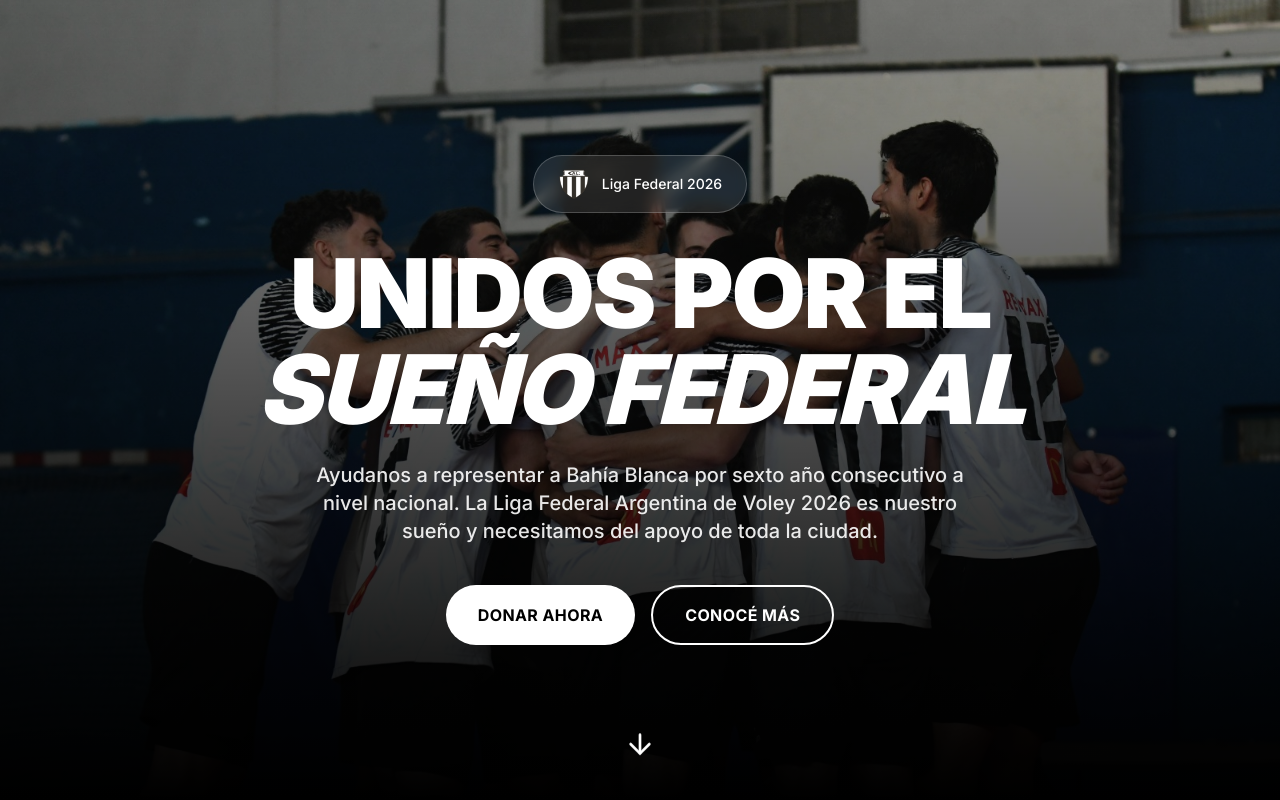
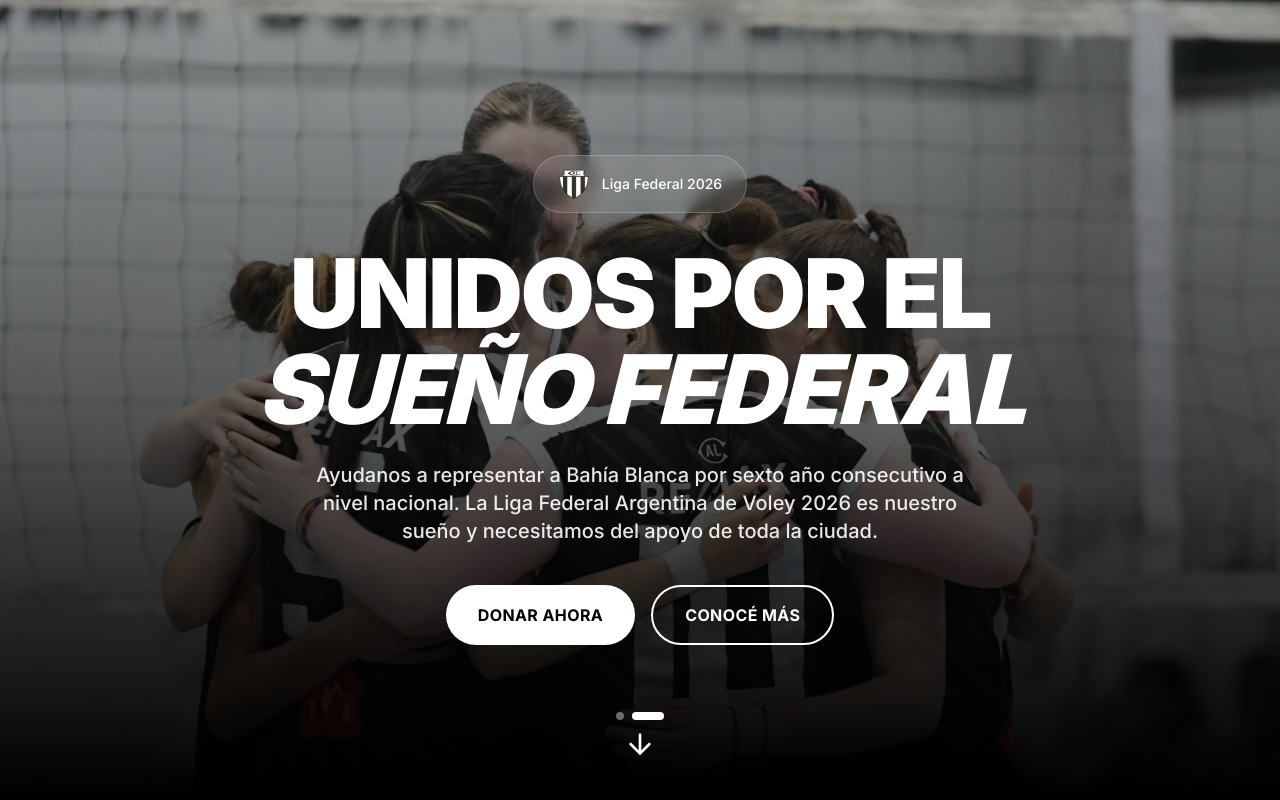
Before and after one commit to SantiagoMangas/LiniersFederal, a Next.js app: page / in a window 1280 px wide. Shown: the top 800 px of the page. Built offline with nearby package versions, Linux system fonts and the light colour scheme.

Commit message:
carrusel hero + mp alias

```diff
--- a/src/components/donation.tsx
+++ b/src/components/donation.tsx
@@ -1,6 +1,22 @@
-import { Heart, Building2, Users } from "lucide-react"
+"use client"
 
-export function Donation(){
+import { Heart, Copy, Check, Building2, Users } from "lucide-react"
+import { useState } from "react"
+
+export function Donation() {
+  const [copied, setCopied] = useState(false)
+  const alias = "liniersfederal2026"
+
+  const handleCopy = async () => {
+    try {
+      await navigator.clipboard.writeText(alias)
+      setCopied(true)
+      setTimeout(() => setCopied(false), 2000)
+    } catch (err) {
+      console.error('Error al copiar:', err)
+    }
+  }
+
   return (
     <section id="donate" className="bg-white py-20 px-4 md:py-32">
       <div className="mx-auto max-w-6xl">
@@ -15,53 +31,68 @@ export function Donation(){
         </div>
 
         <div className="grid gap-8 md:grid-cols-3">
+          {/* DONACIÓN PERSONAL - MEJORADA */}
           <div className="rounded-xl bg-background border-2 border-border p-10 transition-all hover:border-black hover:shadow-lg">
             <div className="mb-6 flex justify-center">
               <div className="rounded-full bg-black p-4">
                 <Heart className="h-8 w-8 text-white" />
               </div>
             </div>
-                <h3 className="mb-4 text-center text-2xl font-bold text-black">Donación Personal</h3>
-            <div className="mb-8 space-y-3 text-center">
-              <a
-                href="https://mpago.la/2F7xgpS"
-                target="_blank"
-                rel="noopener noreferrer"
-                className="block rounded-sm p-1 w-full bg-secondary text-black hover:bg-black hover:text-white font-semibold cursor-pointer transition-colors duration-300"
-              >
-                $5.000
-              </a>
-              <a
-                href="https://mpago.la/1f71Pxt"
-                target="_blank"
-                rel="noopener noreferrer"
-                className="block rounded-sm p-1 w-full bg-secondary text-black hover:bg-black hover:text-white font-semibold cursor-pointer transition-colors duration-300"
-              >
-                $10.000
-              </a>
-              <a
-                href="https://mpago.la/1sewvJu"
-                target="_blank"
-                rel="noopener noreferrer"
-                className="block rounded-sm p-1 w-full bg-secondary text-black hover:bg-black hover:text-white font-semibold cursor-pointer transition-colors duration-300"
-              >
-                $20.000
-              </a>
-              <a
-                href="https://link.mercadopago.com.ar/voleyliniers2026"
-                target="_blank"
-                rel="noopener noreferrer"
-                className="block rounded-sm p-1 w-full bg-black text-white hover:bg-black/90 font-semibold cursor-pointer transition-colors duration-300"
-              >
-                Otro Monto
-              </a>
+
+            <h3 className="mb-4 text-center text-2xl font-bold text-black">
+              Donación Personal
+            </h3>
+
+            <p className="text-center text-sm text-muted-foreground mb-6">
+              Transferí directamente sin comisiones
+            </p>
+
+            {/* Alias Section */}
+            <div className="mb-6 space-y-3">
+              <div className="bg-secondary/50 rounded-lg p-4 border-2 border-dashed border-border">
+                <p className="text-xs font-medium text-muted-foreground text-center mb-2">
+                  ALIAS DE MERCADO PAGO
+                </p>
+                <div className="flex items-center justify-center gap-2">
+                  <code className="text-lg font-bold text-black tracking-wide">
+                    {alias}
+                  </code>
                 </div>
-            <p className="text-center text-sm text-muted-foreground">
-              Todo aporte suma y nos ayuda a cumplir el objetivo
-            </p>
               </div>
 
-          <div className="bg-background rounded-xl border-2  border-border p-10 transition-all hover:shadow-lg hover:border-black">
+              <button
+                onClick={handleCopy}
+                className="w-full flex items-center justify-center gap-2 bg-black text-white hover:bg-black/90 font-semibold py-3 px-4 rounded-lg transition-all duration-300 group"
+              >
+                {copied ? (
+                  <>
+                    <Check className="h-5 w-5" />
+                    <span>¡Copiado!</span>
+                  </>
+                ) : (
+                  <>
+                    <Copy className="h-5 w-5 group-hover:scale-110 transition-transform" />
+                    <span>Copiar Alias</span>
+                  </>
+                )}
+              </button>
+            </div>
+
+            {/* Instructions */}
+            <div className="bg-secondary/30 rounded-lg p-4 mb-6">
+              <p className="text-xs font-semibold text-black mb-2 text-center">
+                ¿Cómo transferir?
+              </p>
+              <ol className="text-xs text-muted-foreground space-y-1.5 list-decimal list-inside">
+                <li>Abrí tu app de banco o Mercado Pago</li>
+                <li>Elegí "Transferir" o "Enviar dinero"</li>
+                <li>Pegá el alias copiado</li>
+                <li>Ingresá el monto que quieras donar</li>
+              </ol>
+            </div>
+          </div>
+
+          <div className="bg-background rounded-xl border-2 border-border p-10 transition-all hover:shadow-lg hover:border-black">
             <div className="mb-6 flex justify-center">
               <div className="rounded-full bg-black p-4">
                 <Building2 className="h-8 w-8 text-white" />
@@ -110,7 +141,7 @@ export function Donation(){
             </a>
           </div>
 
-            <div className="bg-background rounded-xl border-2  border-border p-10 transition-all hover:shadow-lg hover:border-black">
+          <div className="bg-background rounded-xl border-2 border-border p-10 transition-all hover:shadow-lg hover:border-black">
             <div className="mb-6 flex justify-center">
               <div className="rounded-full bg-black p-4">
                 <Users className="h-8 w-8 text-white" />
@@ -136,6 +167,7 @@ export function Donation(){
             </a>
           </div>
         </div>
+
         <div className="mt-12 text-center">
           <div className="rounded-xl border-2 border-black bg-black p-8 text-white">
             <h3 className="mb-3 text-2xl font-bold">¿Tenés dudas sobre cómo donar?</h3>
--- a/src/components/hero.tsx
+++ b/src/components/hero.tsx
@@ -1,17 +1,46 @@
 "use client"
 
 import { ArrowDown } from "lucide-react"
+import { useEffect, useState } from "react"
 
 export function Hero() {
-    return(
+  const [currentImage, setCurrentImage] = useState(0)
+  const images = [
+    { src: "/celebrando.jpeg", alt: "Equipo masculino celebrando" },
+    { src: "/celebrando2.jpeg", alt: "Equipo femenino celebrando" }
+  ]
+
+  useEffect(() => {
+    const interval = setInterval(() => {
+      setCurrentImage((prev) => (prev + 1) % images.length)
+    }, 5000) // Cambia cada 5 segundos
+
+    return () => clearInterval(interval)
+  }, [])
+
+  return (
     <section className="relative h-screen w-full overflow-hidden bg-black">
+
       <div className="absolute inset-0">
-                <img src="/celebrando.jpeg" alt="Equipo de voley" className="h-full w-full object-cover opacity-60"/>
-                <div className="absolute inset-0 bg-gradient-to-t from-black via-black/50 to-transparent"/>
+        {images.map((image, index) => (
+          <div
+            key={index}
+            className={`absolute inset-0 transition-opacity duration-1000 ${
+              currentImage === index ? "opacity-100" : "opacity-0"
+            }`}
+          >
+            <img
+              src={image.src}
+              alt={image.alt}
+              className="h-full w-full object-cover"
+            />
+          </div>
+        ))}
+
+        <div className="absolute inset-0 bg-gradient-to-t from-black via-black/60 to-black/30" />
       </div>
 
       <div className="relative z-10 flex h-full flex-col items-center justify-center px-4 text-center">
-
         <div className="mb-8 flex items-center gap-3 rounded-full border border-white/20 bg-white/10 px-6 py-3 backdrop-blur-sm">
           <img
             src="/Liniers_BB.png"
@@ -48,6 +77,21 @@ export function Hero() {
           </button>
         </div>
 
+        <div className="absolute bottom-20 flex gap-2">
+          {images.map((_, index) => (
+            <button
+              key={index}
+              onClick={() => setCurrentImage(index)}
+              className={`h-2 rounded-full transition-all duration-300 ${
+                currentImage === index
+                  ? "w-8 bg-white"
+                  : "w-2 bg-white/40 hover:bg-white/60"
+              }`}
+              aria-label={`Ver imagen ${index + 1}`}
+            />
+          ))}
+        </div>
+
         <div className="absolute bottom-8 animate-bounce">
           <ArrowDown className="h-8 w-8 text-white" />
         </div>
```
Also changed, not shown: public/celebrando2.jpeg (added). Lines whose indentation alone changed are shown as unchanged.
